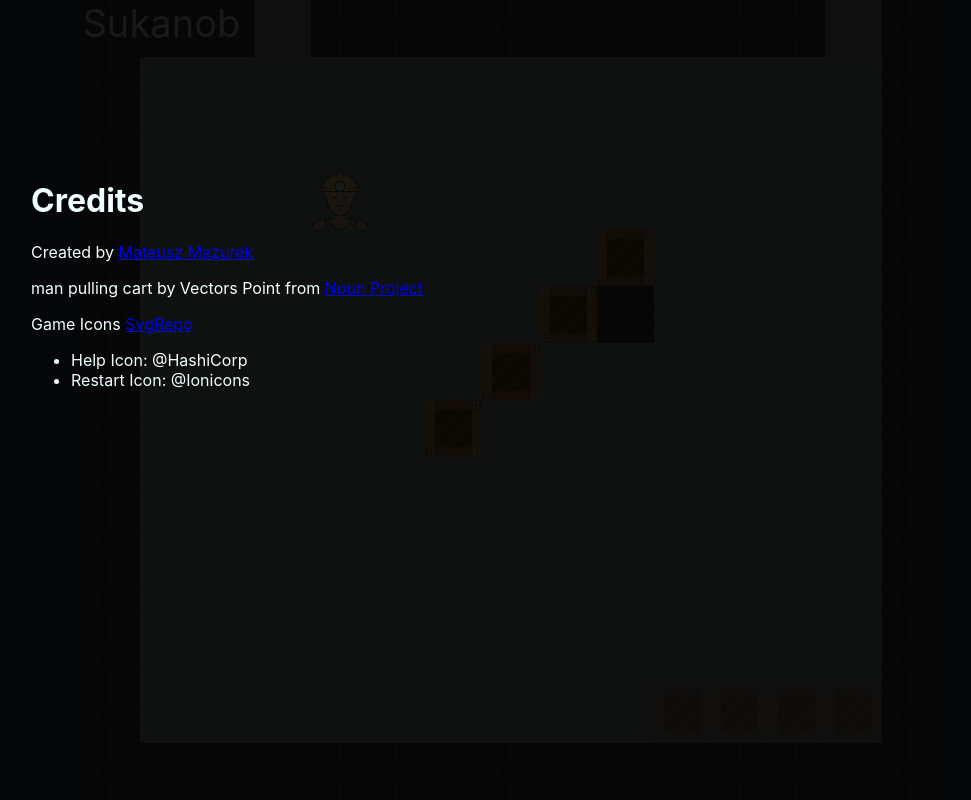
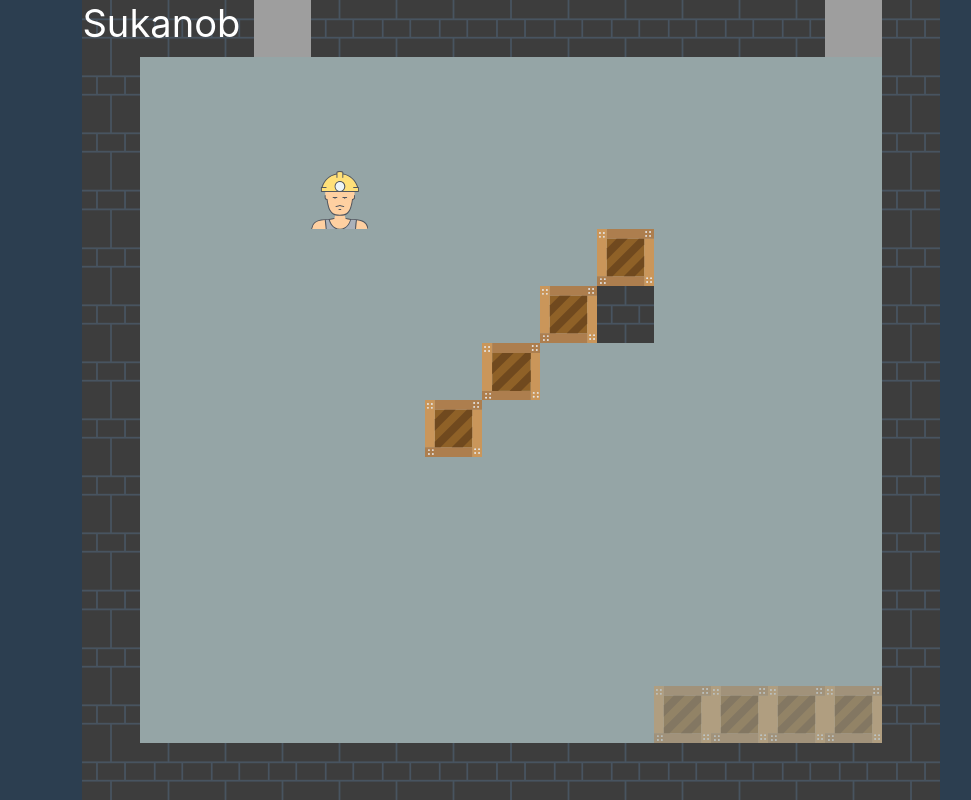
Before and after one commit to Mauzerov/sukonan, a React (Create React App) app: page / in a window 1280 px wide. Shown: the whole page, without its empty margins (129-1100 px from the left). Built offline with nearby package versions, Linux system fonts and the light colour scheme; grey boxes are pictures that could not be loaded.

Commit message:
add credits switch

```diff
--- a/src/Credits.tsx
+++ b/src/Credits.tsx
@@ -1,6 +1,8 @@
-export function Credits(props? : {}) {
+export function Credits(props : { visible: boolean }) {
     return (
-        <div className="credits">
+        <div className="credits" style={{
+            display: props.visible ? "block" : "none"
+        }}>
             <h1>Credits</h1>
             <p>Created by <a href="https://github.com/Mauzerov" target="_blank">Mateusz Mazurek</a></p>
             <p>man pulling cart by Vectors Point from <a href="https://thenounproject.com/browse/icons/term/man-pulling-cart/" target="_blank" title="man pulling cart Icons">Noun Project</a></p>
--- a/src/Game.scss
+++ b/src/Game.scss
@@ -21,6 +21,7 @@ nav {
 .credits {
   position: absolute;
   inset: 0;
+  inset-block: var(--cell-size);
   padding: 10em;
   margin: auto;
   z-index: 10000;
--- a/src/Game.tsx
+++ b/src/Game.tsx
@@ -16,14 +16,7 @@ import {Credits} from "./Credits";
 export default class Game extends React.Component<GameProps, GameState> {
     protected height: number;
     protected width: number;
-    state: GameState = {
-        player: {
-            x: 0, y: 0
-        },
-        map: "",
-        boxes: [],
-        targets: []
-    }
+
     constructor(props: GameProps) {
         super(props);
 
@@ -61,7 +54,8 @@ export default class Game extends React.Component<GameProps, GameState> {
                 y: ~~(startPosition / this.width)
             },
             boxes: boxes,
-            targets: targets
+            targets: targets,
+            credits: false
         }
         console.log(this.state);
     }
@@ -221,17 +215,23 @@ export default class Game extends React.Component<GameProps, GameState> {
 
     render() {
         const pp = this.state.player;
+
         return (
-            <div>
+            <div style={
+                {
+                    position: 'relative',
+                    "--cell-size": `min(
+                                    calc(100dvh / ${this.height}),
+                                    calc(100dvw / ${this.width})
+                                )`,
+                } as React.CSSProperties
+            }>
             <div style={
                 {
                     display: 'grid',
-                    gridTemplate: `repeat(${this.height}, min(
-                                    calc(100dvh / ${this.height}),
-                                    calc(100dvw / ${this.width})
-                                )) / repeat(${this.width}, auto)`,
+                    gridTemplate: `repeat(${this.height}, var(--cell-size)) / repeat(${this.width}, auto)`,
                     width: 'fit-content',
-                    background: "black"
+                    background: "black",
                 }
             }>
                 {this.state.map.split('').map((element, i) => {
@@ -261,9 +261,7 @@ export default class Game extends React.Component<GameProps, GameState> {
                                 backgroundImage: `url(${brickWall})`
                             }}
                                     onClick={
-                                () => {
-                                    // render(document.getElementById('root')!, <Credits/>)
-                                }
+                                () => this.setState({ credits: !this.state.credits })
                                 }
                             >
                                 <button style={
@@ -314,7 +312,7 @@ export default class Game extends React.Component<GameProps, GameState> {
                         }}>Sukanob</span>}
                     </div>
                 })}
-            </div><Credits/></div>
+            </div>{<Credits visible={this.state.credits}/>}</div>
         );
     }
 }
--- a/src/IGame.ts
+++ b/src/IGame.ts
@@ -10,5 +10,6 @@ export interface GameState {
     player: Position,
     boxes: Position[],
     map: string,
-    targets: Position[]
+    targets: Position[],
+    credits: boolean,
 }
```
